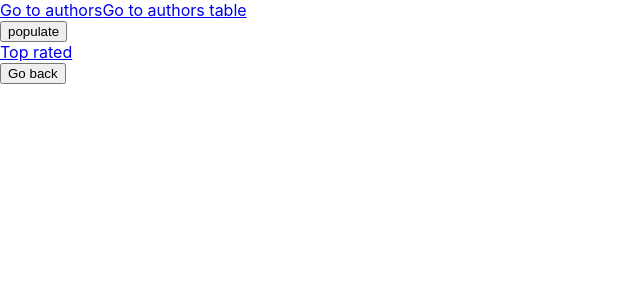
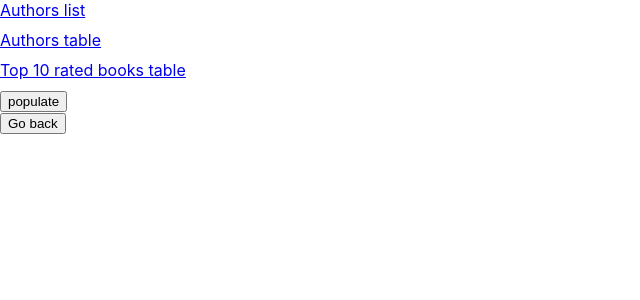
Before and after one commit to ManuelBentjerodt/softwareArchitectureA1, a React (Create React App) app in the folder client/: page / in a window 1280 px wide. Shown: the top 300 px of the page, without its empty margins (0-640 px from the left). Built offline with nearby package versions, Linux system fonts and the light colour scheme; the HTML template or start-up script is replaced by a standard one.

Commit message:
verticale index

```diff
--- a/client/src/components/index.js
+++ b/client/src/components/index.js
@@ -1,24 +1,15 @@
-import React, { useEffect } from 'react'
+import React from 'react'
 import { Link } from 'react-router-dom'
 import Populate from './populate'
-import AuthorIndex from './Author/index';
 
 function Index() {
-    // useEffect(() => {
-    //     const getAllBooks = async () => {
-    //         const response = await fetch('/api/books/all');
-    //         const body = await response.json();
-    //         console.log(body);
 
-    //     }
-    //     getAllBooks();
-    // }, []);
     return (
-        <div>
-            <Link to="/authors/all">Go to authors</Link>
-            <Link to="/authorsTable">Go to authors table</Link>
+        <div style={{display: 'flex', flexDirection: 'column', gap: '10px'}}>
+            <Link to="/authors/all">Authors list</Link>
+            <Link to="/authorsTable">Authors table</Link>
+            <Link to="/books/top">Top 10 rated books table</Link>
             <Populate />
-            <Link to="/books/top">Top rated</Link>
         </div>
     )
 }
```
